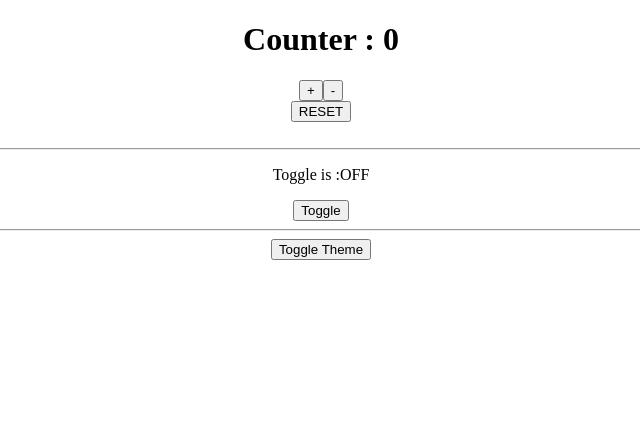
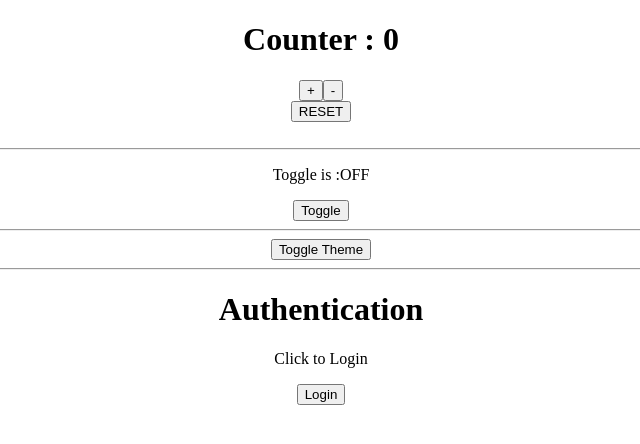
Before and after one commit to krupsKSM/advanced-react-concepts, a React (Create React App) app: page / in a window 1280 px wide. Shown: the top 444 px of the page, without its empty margins (319-959 px from the left). Built offline with nearby package versions, Linux system fonts and the light colour scheme.

Commit message:
feat(auth): add authentication context and hooks

```diff
--- a/src/App.tsx
+++ b/src/App.tsx
@@ -4,11 +4,13 @@ import useToggle from "./customHooks/useToggle";
 import { ThemeContext } from "./contexts/ThemeContext";
 import { useContext } from "react";
 import { useTheme } from "./customHooks/useTheme";
+import { useAuth } from "./customHooks/useAuth";
 
 const App: React.FC = () => {
   const { count, increment, decrement, reset } = useCounter(0);
   const { value, toggle } = useToggle();
   const { theme, toggleTheme } = useTheme();
+  const { user, login, logout } = useAuth();
 
   return (
     <>
@@ -34,6 +36,22 @@ const App: React.FC = () => {
         <button onClick={toggle}>Toggle</button>
         <hr />
         <button onClick={toggleTheme}>Toggle Theme</button>
+        <hr />
+        <div>
+          <h1>Authentication</h1>
+          {user ? (
+            <>
+              <p>Welcome, {user.name}!</p>
+              <button onClick={() => logout()}>Logout</button>
+            </>
+          ) : (
+            <>
+              <p>Click to Login</p>
+              <button onClick={() => login({ name: 'Yo Ani', email: "yo@ex.com" })}>Login</button>
+            </>
+          )}
+
+        </div>
       </div>
     </>
   );
--- /dev/null
+++ b/src/contexts/AuthContext.tsx
@@ -0,0 +1,28 @@
+import { createContext, PropsWithChildren, useState } from "react";
+
+interface User {
+    name: string;
+    email: string;
+}
+
+interface AuthContextType {
+    user: User | null;
+    login: (user: User) => void;
+    logout: () => void;
+}
+
+export const AuthContext = createContext<AuthContextType | undefined>(undefined);
+
+export const AuthProvider = ({ children }: PropsWithChildren) => {
+    const [user, setUser] = useState<User | null>(null);
+
+    const login = (user: User) => setUser(user);
+    const logout = () => setUser(null);
+
+    return (
+        <AuthContext.Provider value={{ user, login, logout }}>
+            {children}
+        </AuthContext.Provider>
+    )
+
+}
--- /dev/null
+++ b/src/customHooks/useAuth.ts
@@ -0,0 +1,10 @@
+import { useContext } from "react"
+import { AuthContext } from "../contexts/AuthContext";
+
+export const useAuth = () => {
+    const context = useContext(AuthContext);
+
+    if (!context)
+        throw new Error("useAuth must be used within AuthProvider")
+    return context;
+}
--- a/src/index.tsx
+++ b/src/index.tsx
@@ -2,14 +2,17 @@ import React from "react";
 import ReactDOM from "react-dom/client";
 import App from "./App";
 import { ThemeProvider } from "./contexts/ThemeContext";
+import { AuthProvider } from "./contexts/AuthContext";
 
 const rootElement = document.getElementById("root")!;
 const root = ReactDOM.createRoot(rootElement);
 
 root.render(
   <React.StrictMode>
-    <ThemeProvider>
-      <App />
-    </ThemeProvider>
+    <AuthProvider>
+      <ThemeProvider>
+        <App />
+      </ThemeProvider>
+    </AuthProvider>
   </React.StrictMode>
 );
```
Also changed, not shown: 7 other files (tests, documents, lock files or other folders).
